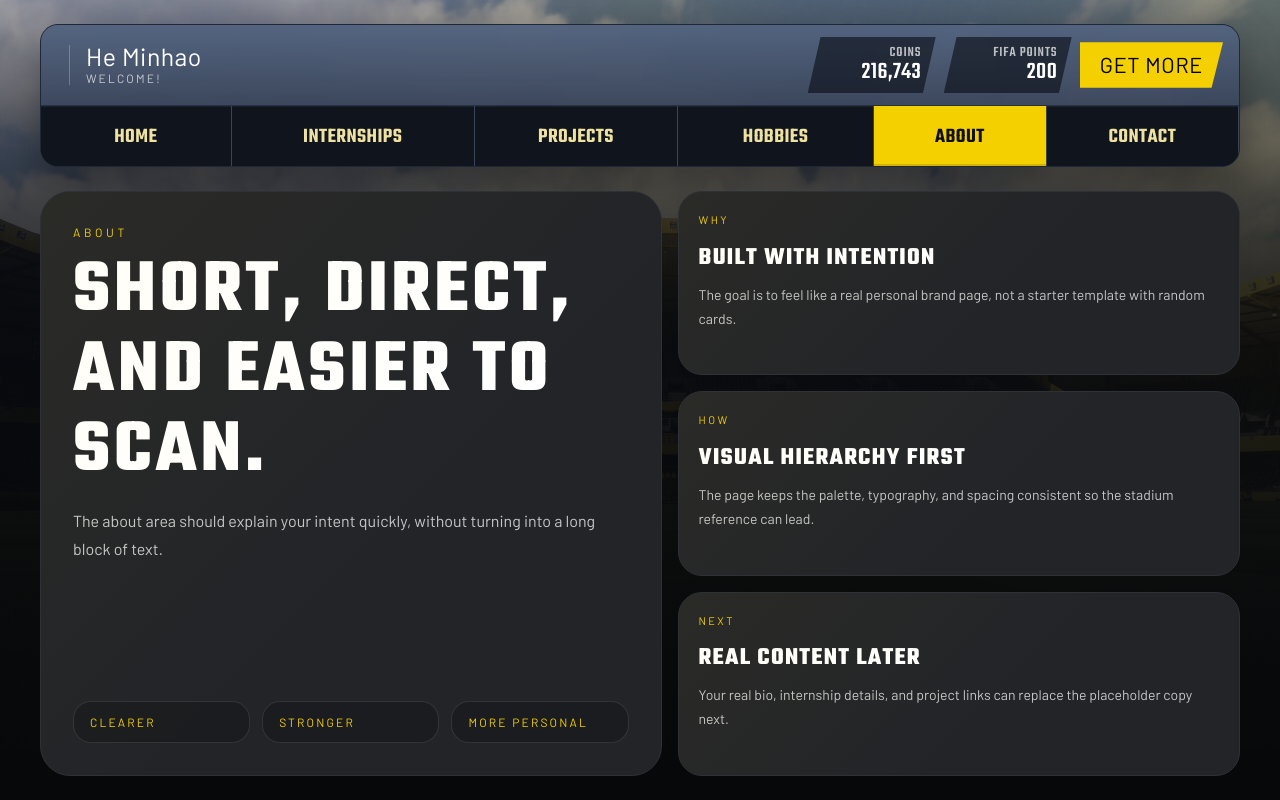
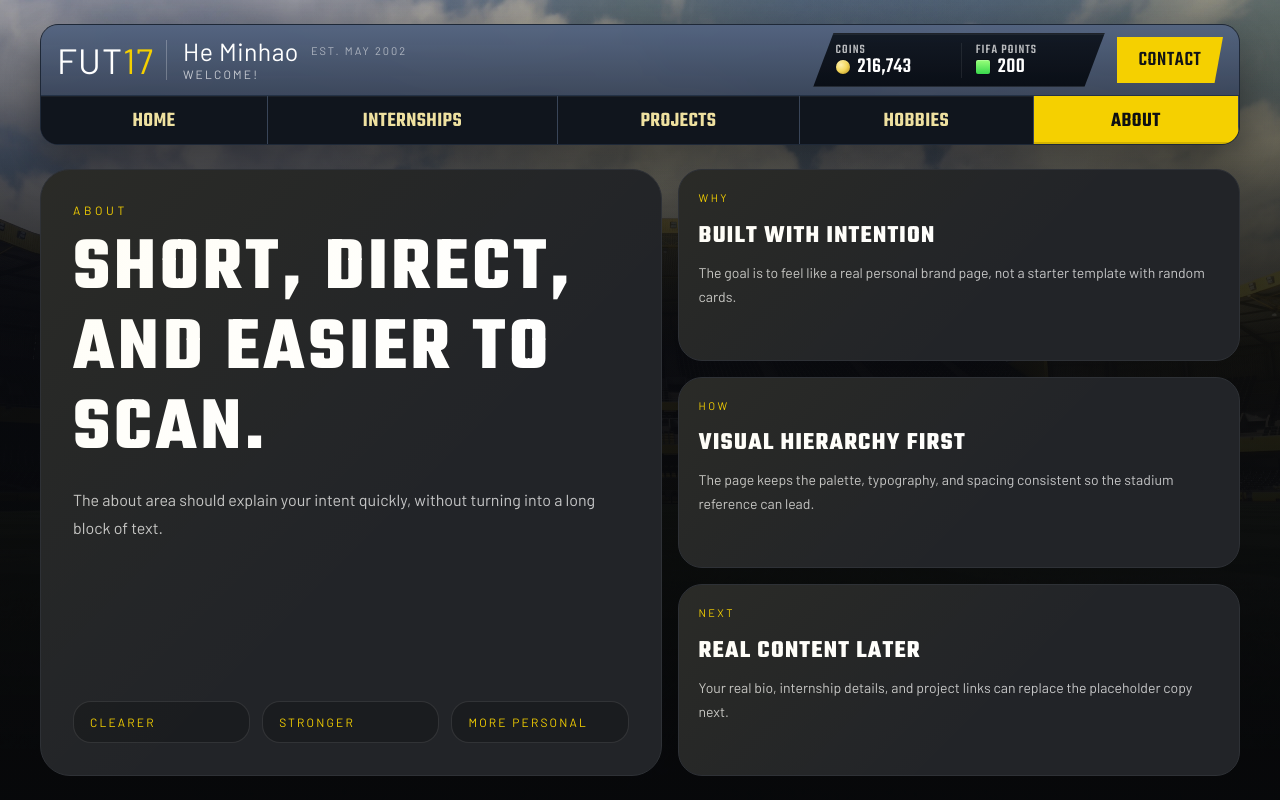
Before and after one commit to minhao23/personal_website, a Next.js app: page /about in a window 1280 px wide. Built offline with nearby package versions, Linux system fonts and the light colour scheme; a web font is replaced by a local one.

Commit message:
feat: refactor navbar

```diff
--- a/app/globals.css
+++ b/app/globals.css
@@ -30,11 +30,37 @@ body {
   background-color: var(--color-fut-black);
   color: white;
   font-family: var(--font-body);
-  scrollbar-width: none;
+  scrollbar-width: thin;
+  scrollbar-color: rgba(245, 208, 0, 0.9) rgba(255, 255, 255, 0.08);
 }
 
-body::-webkit-scrollbar {
-  display: none;
+* {
+  scrollbar-width: thin;
+  scrollbar-color: rgba(245, 208, 0, 0.9) rgba(255, 255, 255, 0.08);
+}
+
+*::-webkit-scrollbar {
+  width: 10px;
+  height: 10px;
+}
+
+*::-webkit-scrollbar-track {
+  background: rgba(255, 255, 255, 0.07);
+  border-radius: 999px;
+}
+
+*::-webkit-scrollbar-thumb {
+  background: linear-gradient(180deg, rgba(245, 208, 0, 0.95), rgba(201, 168, 0, 0.92));
+  border: 2px solid rgba(8, 12, 19, 0.9);
+  border-radius: 999px;
+}
+
+*::-webkit-scrollbar-thumb:hover {
+  background: linear-gradient(180deg, #f9df42, #d8b315);
+}
+
+*::-webkit-scrollbar-corner {
+  background: transparent;
 }
 
 .fut-tile {
@@ -122,33 +148,90 @@ body::-webkit-scrollbar {
   line-height: 1.05;
 }
 
-.fut-top-chip {
+.fut-status-bar {
   display: flex;
-  min-width: 128px;
+  align-items: stretch;
+  gap: 0.85rem;
+  background: linear-gradient(180deg, rgba(16, 23, 33, 0.96), rgba(8, 12, 19, 0.96));
+  padding: 0.55rem 1rem 0.55rem 1.35rem;
+  clip-path: polygon(7% 0, 100% 0, 93% 100%, 0 100%);
+  border: 1px solid rgba(255, 255, 255, 0.08);
+  box-shadow: inset 0 1px 0 rgba(255, 255, 255, 0.05);
+}
+
+.fut-status-item {
+  display: flex;
+  min-width: 112px;
   flex-direction: column;
-  align-items: flex-end;
+  align-items: flex-start;
   justify-content: center;
-  background: rgba(10, 14, 22, 0.62);
-  padding: 0.55rem 0.9rem;
-  clip-path: polygon(10% 0, 100% 0, 90% 100%, 0 100%);
+}
+
+.fut-status-divider {
+  width: 1px;
+  background: rgba(255, 255, 255, 0.08);
 }
 
 .fut-top-label {
   font-family: var(--font-display);
-  font-size: 0.9rem;
+  font-size: 0.82rem;
   line-height: 1;
-  letter-spacing: 0.06em;
+  letter-spacing: 0.08em;
   text-transform: uppercase;
   color: rgba(255, 255, 255, 0.7);
 }
 
 .fut-top-value {
   font-family: var(--font-display);
-  font-size: 1.5rem;
+  font-size: 1.35rem;
   line-height: 1;
   letter-spacing: 0.02em;
   text-transform: uppercase;
   color: #fff;
+}
+
+.fut-status-icon {
+  display: inline-block;
+  height: 14px;
+  width: 14px;
+  flex: 0 0 auto;
+}
+
+.fut-status-icon--coin {
+  border-radius: 999px;
+  background: radial-gradient(circle at 35% 35%, #fff0ad 0%, #f4d85c 48%, #af8714 100%);
+  box-shadow: 0 0 0 1px rgba(0, 0, 0, 0.18), inset 0 1px 1px rgba(255, 255, 255, 0.25);
+}
+
+.fut-status-icon--points {
+  border-radius: 2px;
+  background: linear-gradient(180deg, #98ff7a 0%, #39d84d 100%);
+  box-shadow: 0 0 0 1px rgba(0, 0, 0, 0.16), inset 0 1px 0 rgba(255, 255, 255, 0.24);
+}
+
+.fut-contact-button {
+  display: inline-flex;
+  align-items: center;
+  justify-content: center;
+  min-height: 100%;
+  padding: 0.8rem 1.35rem;
+  font-family: var(--font-display);
+  font-size: 1.3rem;
+  line-height: 1;
+  letter-spacing: 0.03em;
+  text-transform: uppercase;
+  color: #111316;
+  background: var(--color-fut-yellow);
+  clip-path: polygon(0 0, 100% 0, 92% 100%, 0 100%);
+  transition: filter 0.15s ease, transform 0.15s ease;
+}
+
+.fut-contact-button:hover {
+  filter: brightness(1.03);
+}
+
+.fut-contact-button--active {
+  box-shadow: inset 0 -2px 0 rgba(0, 0, 0, 0.15);
 }
 
 .diagonal-accent {
--- a/components/fut-header.tsx
+++ b/components/fut-header.tsx
@@ -10,46 +10,56 @@ export function FutHeader({ activeSlug }: FutHeaderProps) {
   return (
     <header className="relative z-10 mx-auto w-full max-w-7xl px-5 pt-5 md:px-8 lg:px-10 lg:pt-6">
       <div className="overflow-hidden rounded-[18px] border border-[#1e2837] bg-[#0d1118]/70 shadow-[0_18px_40px_rgba(0,0,0,0.35)] backdrop-blur-md">
-        <div className="flex items-center justify-between gap-4 border-b border-[#243246] bg-[linear-gradient(180deg,rgba(90,108,138,0.88),rgba(66,79,103,0.82))] px-4 py-3">
+        <div className="flex items-center justify-between gap-4 border-b border-[#243246] bg-[linear-gradient(180deg,rgba(90,108,138,0.88),rgba(66,79,103,0.82))] px-4 py-2">
           <div className="flex min-w-0 items-center gap-4">
             <div className="flex items-center gap-3">
               <span className="font-[var(--font-display)] text-[2.2rem] leading-none tracking-[0.03em] text-white uppercase">
+                FUT<span className="text-[var(--color-fut-yellow)]">17</span>
               </span>
               <span className="h-10 w-px bg-white/25" />
             </div>
             <div className="min-w-0">
+              <div className="flex flex-row items-center gap-3">
                 <p className="truncate font-[var(--font-display)] text-[1.55rem] leading-none tracking-[0.02em] text-white">
                   He Minhao
                 </p>
+                <div className="shrink-0 text-[11px] uppercase tracking-[0.18em] text-white/55">Est. May 2002</div>
+              </div>
               <p className="mt-0.5 text-xs uppercase tracking-[0.18em] text-white/70">Welcome!</p>
             </div>
           </div>
 
-          <div className="hidden items-center gap-2 md:flex">
-            <div className="fut-top-chip">
+          <div className="hidden items-center gap-3 md:flex">
+            <div className="fut-status-bar">
+              <div className="fut-status-item">
                 <span className="fut-top-label">Coins</span>
+                <div className="flex items-center gap-2">
+                  <span className="fut-status-icon fut-status-icon--coin" aria-hidden="true" />
                   <span className="fut-top-value">216,743</span>
                 </div>
-            <div className="fut-top-chip">
+              </div>
+              <div className="fut-status-divider" aria-hidden="true" />
+              <div className="fut-status-item">
                 <span className="fut-top-label">FIFA Points</span>
+                <div className="flex items-center gap-2">
+                  <span className="fut-status-icon fut-status-icon--points" aria-hidden="true" />
                   <span className="fut-top-value">200</span>
                 </div>
-            <button
-              type="button"
-              className="font-[var(--font-display)] text-[1.35rem] leading-none tracking-[0.03em] text-black uppercase"
-              style={{
-                backgroundColor: 'var(--color-fut-yellow)',
-                padding: '0.75rem 1.25rem',
-                clipPath: 'polygon(0 0, 100% 0, 92% 100%, 0 100%)',
-              }}
+              </div>
+            </div>
+
+            <Link
+              href="/contact"
+              aria-current={activeSlug === 'contact' ? 'page' : undefined}
+              className={`fut-contact-button ${activeSlug === 'contact' ? 'fut-contact-button--active' : ''}`}
             >
-              Get More
-            </button>
+              Contact
+            </Link>
           </div>
         </div>
 
         <nav
-          className="grid h-[60px] items-stretch bg-[#10151d]"
+          className="grid h-[48px] items-stretch bg-[#10151d]"
           style={{ gridTemplateColumns: NAV_ITEMS.map((item) => item.width).join(' ') }}
         >
           {NAV_ITEMS.map((item) => {
@@ -66,6 +76,7 @@ export function FutHeader({ activeSlug }: FutHeaderProps) {
               >
                 <span className="relative top-[1px]">{item.label}</span>
               </Link>
+
             );
           })}
         </nav>
--- a/components/portfolio-data.ts
+++ b/components/portfolio-data.ts
@@ -10,10 +10,9 @@ export const NAV_ITEMS = [
   { slug: 'projects', label: 'PROJECTS', width: '1.12fr' },
   { slug: 'hobbies', label: 'HOBBIES', width: '1.08fr' },
   { slug: 'about', label: 'ABOUT', width: '0.95fr' },
-  { slug: 'contact', label: 'CONTACT', width: '1.06fr' },
 ] as const;
 
-export type SectionSlug = (typeof NAV_ITEMS)[number]['slug'];
+export type SectionSlug = 'home' | 'internships' | 'projects' | 'hobbies' | 'about' | 'contact';
 
 export type TabCard = {
   title: string;
@@ -35,12 +34,25 @@ export type TabCard = {
   };
 };
 
+export type ExperienceEntry = {
+  company: string;
+  role: string;
+  location: string;
+  dateRange: string;
+  duration?: string;
+  stack: string[];
+  bullets: string[];
+  image?: StaticImageData;
+  imageAlt?: string;
+};
+
 export type SectionContent = {
   eyebrow: string;
   title: string;
   description: string;
   stats: string[];
   cards: TabCard[];
+  experienceTimeline?: ExperienceEntry[];
 };
 
 export const PORTFOLIO_CONTENT: Record<SectionSlug, SectionContent> = {
@@ -98,29 +110,50 @@ export const PORTFOLIO_CONTENT: Record<SectionSlug, SectionContent> = {
     title: 'Engineering experience across infrastructure, product systems, and operations.',
     description:
       'Your resume shows a mix of software engineering, network operations, automation, testing, and developer tooling across ByteDance, GovTech, and Contfinity.',
-    stats: ['ByteDance', 'GovTech', 'Contfinity'],
-    cards: [
+    stats: ['3 Internships', '87% Test Coverage', '61% Faster Queries'],
+    cards: [],
+    experienceTimeline: [
       {
-        label: 'Aug 2026 - Present',
-        title: 'ByteDance',
-        meta: 'Network Operation Engineer Intern · Singapore',
-        body: 'Built a Python, Prometheus, and Grafana monitoring pipeline to improve observability, automated network configuration management with Bash to reduce manual deployment effort by 45%, and optimized network traffic performance to improve throughput by 30%.',
+        company: 'ByteDance',
+        role: 'Network Operation Engineer Intern',
+        location: 'Singapore',
+        dateRange: 'Aug 2026 - Present',
+        duration: 'Current',
+        stack: ['Python', 'Prometheus', 'Grafana', 'Bash'],
+        bullets: [
+          'Built a network monitoring and alerting pipeline to improve observability and reduce downtime.',
+          'Automated network configuration management with Bash, cutting manual deployment effort by 45%.',
+          'Analyzed and optimized network traffic performance, improving throughput by 30%.',
+        ],
         image: bytedanceLogo,
         imageAlt: 'ByteDance logo',
       },
       {
-        label: 'Jan 2026 - Present',
-        title: 'Government Technology Agency',
-        meta: 'Software Engineer Intern · Singapore',
-        body: 'Developed internal workflow systems for more than 2,000 staff using Next.js, FastAPI, AWS, and PostgreSQL, set up Docker-based environments and GitLab CI pipelines, built over 30 automated tests to reach 87% coverage, and integrated OpenAI-powered ReAct agents that cut average query handling time by 61%.',
+        company: 'Government Technology Agency',
+        role: 'Software Engineer Intern',
+        location: 'Singapore',
+        dateRange: 'Jan 2026 - Present',
+        duration: '8 months',
+        stack: ['Next.js', 'FastAPI', 'AWS', 'PostgreSQL', 'Docker', 'Playwright'],
+        bullets: [
+          'Developed internal workflow systems used by more than 2,000 staff with Next.js, FastAPI, AWS, and PostgreSQL.',
+          'Implemented Docker-based development environments and GitLab CI pipelines to improve deployment and testing workflows.',
+          'Built more than 30 end-to-end, unit, and integration tests to reach 87% coverage and integrated OpenAI-powered ReAct agents that reduced average query handling time by 61%.',
+        ],
         image: govtechLogo,
         imageAlt: 'Government Technology Agency logo',
       },
       {
-        label: 'May 2025 - Aug 2025',
-        title: 'Contfinity',
-        meta: 'Network Engineer Intern · Singapore',
-        body: 'Implemented HTTPS-enabled syslog forwarding pipelines with Linux and Bash for centralized logging, and produced technical documentation plus infrastructure diagrams for large-scale government clients.',
+        company: 'Contfinity',
+        role: 'Network Engineer Intern',
+        location: 'Singapore',
+        dateRange: 'May 2025 - Aug 2025',
+        duration: '4 months',
+        stack: ['Linux', 'Bash', 'Syslog', 'Network Documentation'],
+        bullets: [
+          'Implemented HTTPS-enabled syslog forwarding pipelines using Linux and Bash for centralized logging systems.',
+          'Produced technical network documentation and infrastructure diagrams for large-scale government clients.',
+        ],
       },
     ],
   },
--- a/components/portfolio-screen.tsx
+++ b/components/portfolio-screen.tsx
@@ -4,6 +4,7 @@ import { useState } from 'react';
 
 import { ContentCard } from './content-card';
 import { DetailModal } from './detail-modal';
+import { ExperienceTimeline } from './experience-timeline';
 import { FutHeader } from './fut-header';
 import { PORTFOLIO_CONTENT, type SectionSlug } from './portfolio-data';
 
@@ -48,6 +49,9 @@ export function PortfolioScreen({ section }: PortfolioScreenProps) {
             </div>
           </article>
 
+          {content.experienceTimeline ? (
+            <ExperienceTimeline entries={content.experienceTimeline} />
+          ) : (
             <div className="grid min-h-0 gap-4 md:grid-cols-3 lg:grid-cols-1">
               {content.cards.map((card) => {
                 const modal = card.modal;
@@ -61,6 +65,7 @@ export function PortfolioScreen({ section }: PortfolioScreenProps) {
                 );
               })}
             </div>
+          )}
         </section>
       </main>
 
```
Also changed, not shown: components/experience-timeline.tsx (added, +71 -0 lines). Lines whose indentation alone changed are shown as unchanged.
